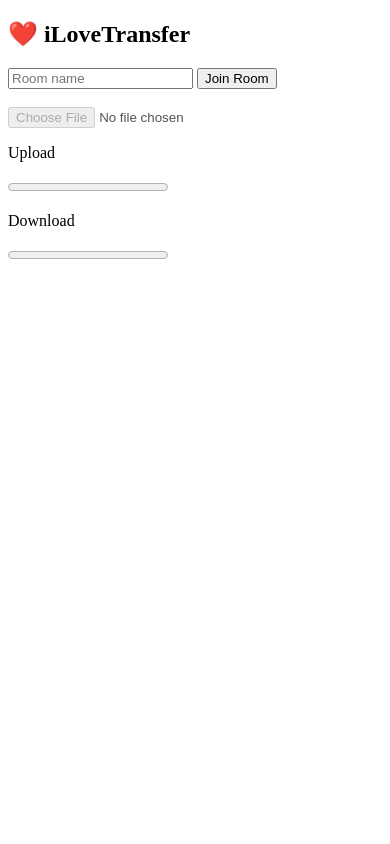
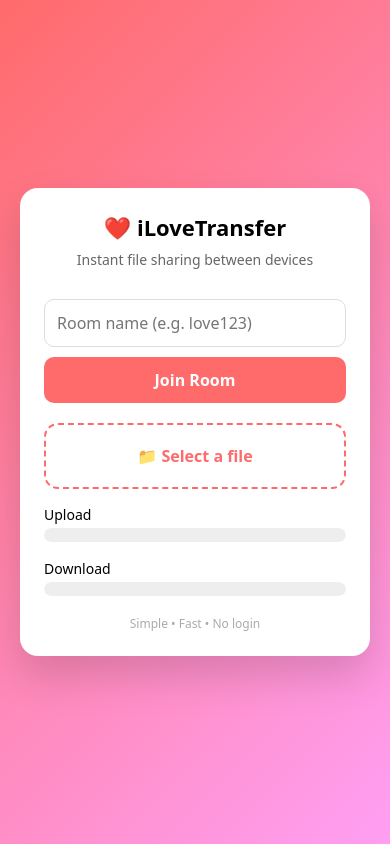
Before and after one commit to mantrvt/ilovetransfer, a website: page public/index.html in a window 390 px wide. Drawn offline with Linux system fonts and the light colour scheme.

Commit message:
UI redesign + responsive layout

```diff
--- a/public/index.html
+++ b/public/index.html
@@ -1,51 +1,204 @@
 <!DOCTYPE html>
-<html>
+<html lang="en">
 <head>
+  <meta charset="UTF-8" />
+  <meta name="viewport" content="width=device-width, initial-scale=1.0"/>
   <title>❤️ iLoveTransfer</title>
+
+  <style>
+    * {
+      box-sizing: border-box;
+      font-family: system-ui, -apple-system, BlinkMacSystemFont, sans-serif;
+    }
+
+    body {
+      margin: 0;
+      min-height: 100vh;
+      background: linear-gradient(135deg, #ff6b6b, #ff9ff3);
+      display: flex;
+      align-items: center;
+      justify-content: center;
+      padding: 20px;
+    }
+
+    .card {
+      background: #fff;
+      width: 100%;
+      max-width: 420px;
+      border-radius: 18px;
+      padding: 24px;
+      box-shadow: 0 20px 40px rgba(0,0,0,0.15);
+      text-align: center;
+    }
+
+    h1 {
+      margin: 0 0 8px;
+      font-size: 26px;
+    }
+
+    .subtitle {
+      color: #666;
+      font-size: 14px;
+      margin-bottom: 20px;
+    }
+
+    input, button {
+      width: 100%;
+      padding: 12px;
+      margin-top: 10px;
+      border-radius: 10px;
+      border: 1px solid #ddd;
+      font-size: 16px;
+    }
+
+    input:focus {
+      outline: none;
+      border-color: #ff6b6b;
+    }
+
+    button {
+      background: #ff6b6b;
+      color: #fff;
+      border: none;
+      font-weight: bold;
+      cursor: pointer;
+      transition: 0.2s;
+    }
+
+    button:hover {
+      background: #ff5252;
+    }
+
+    .status {
+      margin-top: 12px;
+      font-size: 14px;
+      color: #2ecc71;
+      display: none;
+    }
+
+    .file-box {
+      margin-top: 20px;
+      border: 2px dashed #ff6b6b;
+      border-radius: 14px;
+      padding: 20px;
+    }
+
+    .file-box label {
+      display: block;
+      font-weight: bold;
+      cursor: pointer;
+      color: #ff6b6b;
+    }
+
+    .file-box input {
+      display: none;
+    }
+
+    .progress-group {
+      margin-top: 16px;
+      text-align: left;
+      font-size: 14px;
+    }
+
+    progress {
+      width: 100%;
+      height: 14px;
+      border-radius: 10px;
+      overflow: hidden;
+    }
+
+    progress::-webkit-progress-bar {
+      background: #eee;
+      border-radius: 10px;
+    }
+
+    progress::-webkit-progress-value {
+      background: #ff6b6b;
+      border-radius: 10px;
+    }
+
+    footer {
+      margin-top: 18px;
+      font-size: 12px;
+      color: #aaa;
+    }
+
+    @media (max-width: 480px) {
+      h1 {
+        font-size: 22px;
+      }
+    }
+  </style>
 </head>
+
 <body>
 
-<h2>❤️ iLoveTransfer</h2>
+  <div class="card">
+    <h1>❤️ iLoveTransfer</h1>
+    <div class="subtitle">Instant file sharing between devices</div>
 
-<input id="room" placeholder="Room name" />
-<button onclick="joinRoom()">Join Room</button>
+    <input id="room" placeholder="Room name (e.g. love123)" />
+    <button onclick="joinRoom()">Join Room</button>
 
-<br><br>
+    <div class="status" id="status">Connected</div>
 
-<input type="file" id="fileInput" disabled>
+    <div class="file-box">
+      <label for="fileInput">📁 Select a file</label>
+      <input type="file" id="fileInput" />
+    </div>
 
-<p>Upload</p>
-<progress id="upload" value="0" max="100"></progress>
+    <div class="progress-group">
+      Upload
+      <progress id="upload" value="0" max="100"></progress>
+    </div>
 
-<p>Download</p>
-<progress id="download" value="0" max="100"></progress>
+    <div class="progress-group">
+      Download
+      <progress id="download" value="0" max="100"></progress>
+    </div>
+
+    <footer>
+      Simple • Fast • No login
+    </footer>
+  </div>
 
 <script>
-const ws = new WebSocket(
-  location.protocol === "https:" ? "wss://" + location.host : "ws://" + location.host
-);
-
-let joined = false;
+let ws;
+let room = "default";
 
 const uploadBar = document.getElementById("upload");
 const downloadBar = document.getElementById("download");
-const fileInput = document.getElementById("fileInput");
+const statusText = document.getElementById("status");
+
+function connectWS() {
+  ws = new WebSocket(
+    location.protocol === "https:"
+      ? "wss://" + location.host
+      : "ws://" + location.host
+  );
+
+  ws.onopen = () => {
+    statusText.style.display = "block";
+    statusText.textContent = "🟢 Connected";
+  };
+
+  ws.onmessage = handleMessage;
+}
+
+connectWS();
 
 function joinRoom() {
-  const room = document.getElementById("room").value || "default";
+  if (ws.readyState !== WebSocket.OPEN) {
+    alert("Connecting... try again");
+    return;
+  }
+  room = document.getElementById("room").value || "default";
   ws.send(JSON.stringify({ type: "join", room }));
-  joined = true;
-  fileInput.disabled = false;
   alert("Joined room: " + room);
 }
 
 // ===== SEND FILE =====
-fileInput.onchange = async (e) => {
-  if (!joined) {
-    alert("Join a room first!");
-    return;
-  }
-
+document.getElementById("fileInput").onchange = async (e) => {
   const file = e.target.files[0];
   const chunkSize = 64 * 1024;
   let offset = 0;
@@ -64,7 +217,6 @@ fileInput.onchange = async (e) => {
     ws.send(buffer);
     offset += chunkSize;
     uploadBar.value = (offset / file.size) * 100;
-    await new Promise(r => setTimeout(r, 2)); // 🧠 IMPORTANT
   }
 
   ws.send(JSON.stringify({ type: "file-end" }));
@@ -76,7 +228,7 @@ let fileName = "";
 let received = 0;
 let total = 0;
 
-ws.onmessage = (msg) => {
+function handleMessage(msg) {
   if (typeof msg.data === "string") {
     const data = JSON.parse(msg.data);
 
@@ -101,7 +253,7 @@ ws.onmessage = (msg) => {
     received += msg.data.size;
     downloadBar.value = (received / total) * 100;
   }
-};
+}
 </script>
 
 </body>
```
